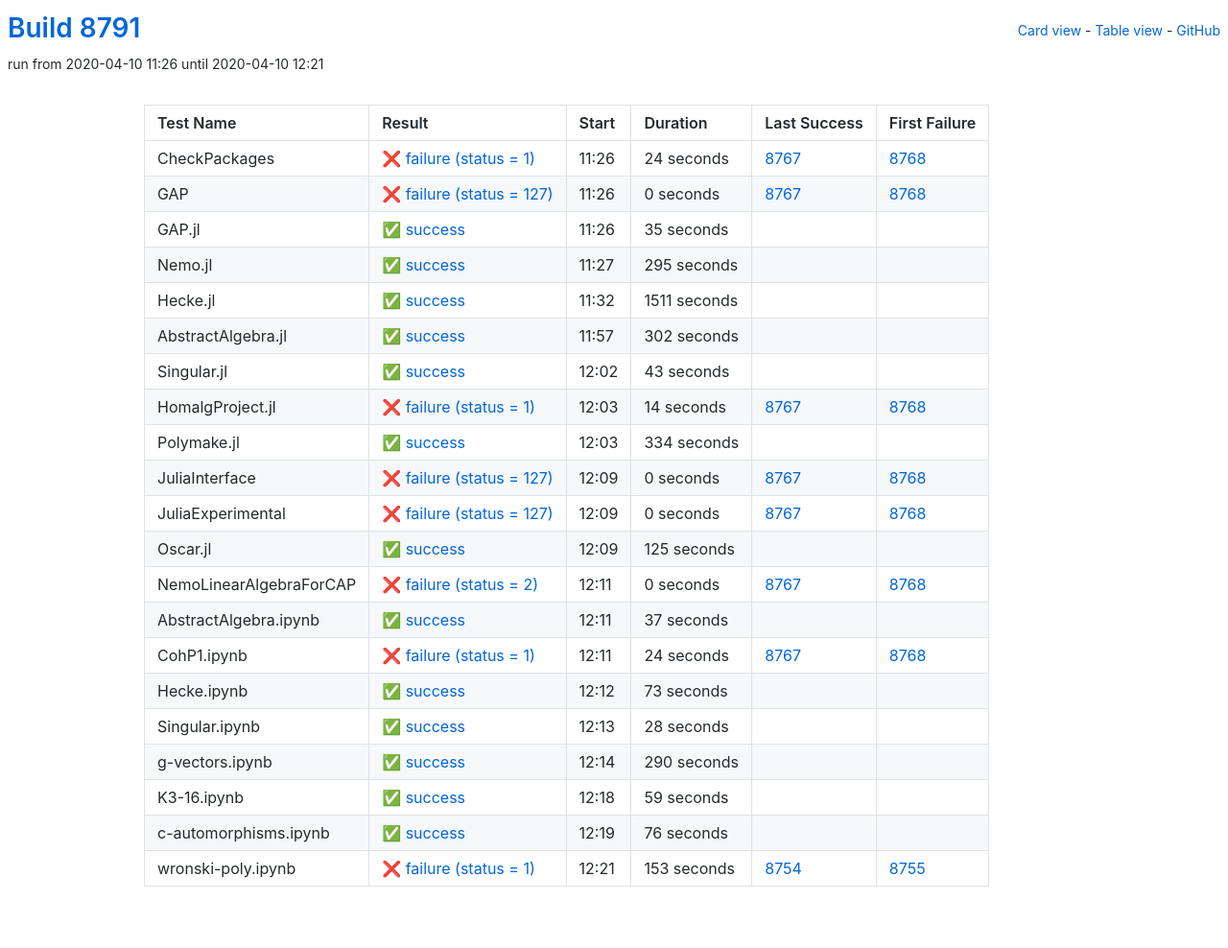
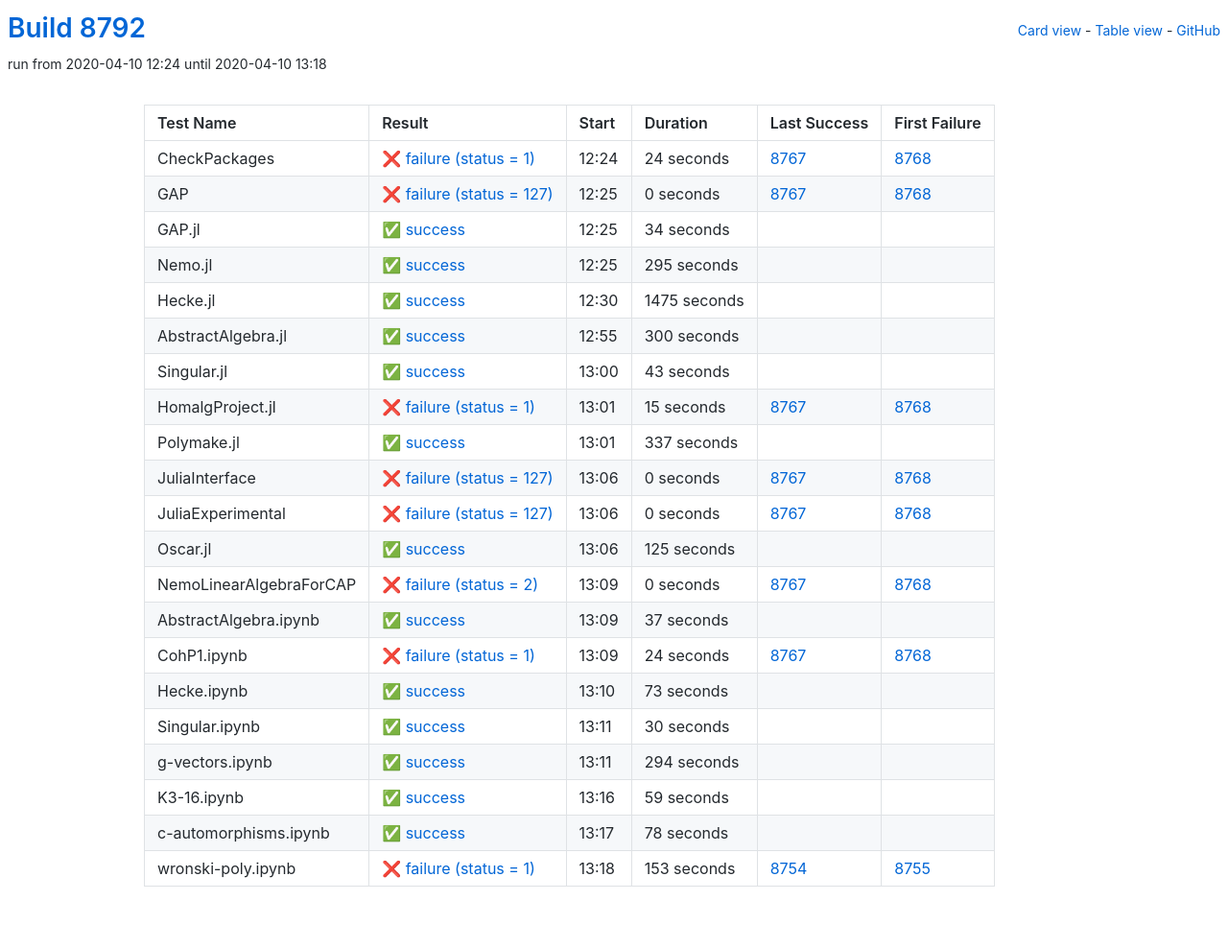
Before and after one commit to oscar-system/oscar-ci-status, a Jekyll site: the page built from table.html, in a window 1280 px wide. Shown: the whole page at 96% size. Built offline with Jekyll 4.4.1, drawn with Linux system fonts in a browser that asks for light colours.

Commit message:
Build 8792

```diff
--- a/_data/ci.yml
+++ b/_data/ci.yml
@@ -1,5 +1,5 @@
-build: 8791
-build_url: https://oscarci.mathematik.uni-kl.de/job/oscar/8791/
+build: 8792
+build_url: https://oscarci.mathematik.uni-kl.de/job/oscar/8792/
 job: oscar
 tests:
 - duration: 24
@@ -8,9 +8,9 @@
   first_failure_url: https://oscarci.mathematik.uni-kl.de/job/oscar/8768/
   last_success: 8767
   last_success_url: https://oscarci.mathematik.uni-kl.de/job/oscar/8767/
-  log: https://oscarci.mathematik.uni-kl.de/job/oscar/8791/artifact/logs/build-8791/CheckPackages.log
+  log: https://oscarci.mathematik.uni-kl.de/job/oscar/8792/artifact/logs/build-8792/CheckPackages.log
   name: CheckPackages
-  start: 2020-04-10 11:26
+  start: 2020-04-10 12:24
   status: failure
   success: false
 - duration: 0
@@ -19,20 +19,20 @@
   first_failure_url: https://oscarci.mathematik.uni-kl.de/job/oscar/8768/
   last_success: 8767
   last_success_url: https://oscarci.mathematik.uni-kl.de/job/oscar/8767/
-  log: https://oscarci.mathematik.uni-kl.de/job/oscar/8791/artifact/logs/build-8791/GAP.log
+  log: https://oscarci.mathematik.uni-kl.de/job/oscar/8792/artifact/logs/build-8792/GAP.log
   name: GAP
-  start: 2020-04-10 11:26
+  start: 2020-04-10 12:25
   status: failure
   success: false
-- duration: 35
+- duration: 34
   exitcode: 0
   first_failure: false
   first_failure_url: null
   last_success: false
   last_success_url: null
-  log: https://oscarci.mathematik.uni-kl.de/job/oscar/8791/artifact/logs/build-8791/GAP.jl.log
+  log: https://oscarci.mathematik.uni-kl.de/job/oscar/8792/artifact/logs/build-8792/GAP.jl.log
   name: GAP.jl
-  start: 2020-04-10 11:26
+  start: 2020-04-10 12:25
   status: success
   success: true
 - duration: 295
@@ -41,31 +41,31 @@
   first_failure_url: null
   last_success: false
   last_success_url: null
-  log: https://oscarci.mathematik.uni-kl.de/job/oscar/8791/artifact/logs/build-8791/Nemo.jl.log
+  log: https://oscarci.mathematik.uni-kl.de/job/oscar/8792/artifact/logs/build-8792/Nemo.jl.log
   name: Nemo.jl
-  start: 2020-04-10 11:27
+  start: 2020-04-10 12:25
   status: success
   success: true
-- duration: 1511
+- duration: 1475
   exitcode: 0
   first_failure: false
   first_failure_url: null
   last_success: false
   last_success_url: null
-  log: https://oscarci.mathematik.uni-kl.de/job/oscar/8791/artifact/logs/build-8791/Hecke.jl.log
+  log: https://oscarci.mathematik.uni-kl.de/job/oscar/8792/artifact/logs/build-8792/Hecke.jl.log
   name: Hecke.jl
-  start: 2020-04-10 11:32
+  start: 2020-04-10 12:30
   status: success
   success: true
-- duration: 302
+- duration: 300
   exitcode: 0
   first_failure: false
   first_failure_url: null
   last_success: false
   last_success_url: null
-  log: https://oscarci.mathematik.uni-kl.de/job/oscar/8791/artifact/logs/build-8791/AbstractAlgebra.jl.log
+  log: https://oscarci.mathematik.uni-kl.de/job/oscar/8792/artifact/logs/build-8792/AbstractAlgebra.jl.log
   name: AbstractAlgebra.jl
-  start: 2020-04-10 11:57
+  start: 2020-04-10 12:55
   status: success
   success: true
 - duration: 43
@@ -74,31 +74,31 @@
   first_failure_url: null
   last_success: false
   last_success_url: null
-  log: https://oscarci.mathematik.uni-kl.de/job/oscar/8791/artifact/logs/build-8791/Singular.jl.log
+  log: https://oscarci.mathematik.uni-kl.de/job/oscar/8792/artifact/logs/build-8792/Singular.jl.log
   name: Singular.jl
-  start: 2020-04-10 12:02
+  start: 2020-04-10 13:00
   status: success
   success: true
-- duration: 14
+- duration: 15
   exitcode: 1
   first_failure: 8768
   first_failure_url: https://oscarci.mathematik.uni-kl.de/job/oscar/8768/
   last_success: 8767
   last_success_url: https://oscarci.mathematik.uni-kl.de/job/oscar/8767/
-  log: https://oscarci.mathematik.uni-kl.de/job/oscar/8791/artifact/logs/build-8791/HomalgProject.jl.log
+  log: https://oscarci.mathematik.uni-kl.de/job/oscar/8792/artifact/logs/build-8792/HomalgProject.jl.log
   name: HomalgProject.jl
-  start: 2020-04-10 12:03
+  start: 2020-04-10 13:01
   status: failure
   success: false
-- duration: 334
+- duration: 337
   exitcode: 0
   first_failure: false
   first_failure_url: null
   last_success: false
   last_success_url: null
-  log: https://oscarci.mathematik.uni-kl.de/job/oscar/8791/artifact/logs/build-8791/Polymake.jl.log
+  log: https://oscarci.mathematik.uni-kl.de/job/oscar/8792/artifact/logs/build-8792/Polymake.jl.log
   name: Polymake.jl
-  start: 2020-04-10 12:03
+  start: 2020-04-10 13:01
   status: success
   success: true
 - duration: 0
@@ -107,9 +107,9 @@
   first_failure_url: https://oscarci.mathematik.uni-kl.de/job/oscar/8768/
   last_success: 8767
   last_success_url: https://oscarci.mathematik.uni-kl.de/job/oscar/8767/
-  log: https://oscarci.mathematik.uni-kl.de/job/oscar/8791/artifact/logs/build-8791/JuliaInterface.log
+  log: https://oscarci.mathematik.uni-kl.de/job/oscar/8792/artifact/logs/build-8792/JuliaInterface.log
   name: JuliaInterface
-  start: 2020-04-10 12:09
+  start: 2020-04-10 13:06
   status: failure
   success: false
 - duration: 0
@@ -118,9 +118,9 @@
   first_failure_url: https://oscarci.mathematik.uni-kl.de/job/oscar/8768/
   last_success: 8767
   last_success_url: https://oscarci.mathematik.uni-kl.de/job/oscar/8767/
-  log: https://oscarci.mathematik.uni-kl.de/job/oscar/8791/artifact/logs/build-8791/JuliaExperimental.log
+  log: https://oscarci.mathematik.uni-kl.de/job/oscar/8792/artifact/logs/build-8792/JuliaExperimental.log
   name: JuliaExperimental
-  start: 2020-04-10 12:09
+  start: 2020-04-10 13:06
   status: failure
   success: false
 - duration: 125
@@ -129,9 +129,9 @@
   first_failure_url: null
   last_success: false
   last_success_url: null
-  log: https://oscarci.mathematik.uni-kl.de/job/oscar/8791/artifact/logs/build-8791/Oscar.jl.log
+  log: https://oscarci.mathematik.uni-kl.de/job/oscar/8792/artifact/logs/build-8792/Oscar.jl.log
   name: Oscar.jl
-  start: 2020-04-10 12:09
+  start: 2020-04-10 13:06
   status: success
   success: true
 - duration: 0
@@ -140,9 +140,9 @@
   first_failure_url: https://oscarci.mathematik.uni-kl.de/job/oscar/8768/
   last_success: 8767
   last_success_url: https://oscarci.mathematik.uni-kl.de/job/oscar/8767/
-  log: https://oscarci.mathematik.uni-kl.de/job/oscar/8791/artifact/logs/build-8791/NemoLinearAlgebraForCAP.log
+  log: https://oscarci.mathematik.uni-kl.de/job/oscar/8792/artifact/logs/build-8792/NemoLinearAlgebraForCAP.log
   name: NemoLinearAlgebraForCAP
-  start: 2020-04-10 12:11
+  start: 2020-04-10 13:09
   status: failure
   success: false
 - duration: 37
@@ -151,9 +151,9 @@
   first_failure_url: null
   last_success: false
   last_success_url: null
-  log: https://oscarci.mathematik.uni-kl.de/job/oscar/8791/artifact/logs/build-8791/AbstractAlgebra.ipynb.log
+  log: https://oscarci.mathematik.uni-kl.de/job/oscar/8792/artifact/logs/build-8792/AbstractAlgebra.ipynb.log
   name: AbstractAlgebra.ipynb
-  start: 2020-04-10 12:11
+  start: 2020-04-10 13:09
   status: success
   success: true
 - duration: 24
@@ -162,9 +162,9 @@
   first_failure_url: https://oscarci.mathematik.uni-kl.de/job/oscar/8768/
   last_success: 8767
   last_success_url: https://oscarci.mathematik.uni-kl.de/job/oscar/8767/
-  log: https://oscarci.mathematik.uni-kl.de/job/oscar/8791/artifact/logs/build-8791/CohP1.ipynb.log
+  log: https://oscarci.mathematik.uni-kl.de/job/oscar/8792/artifact/logs/build-8792/CohP1.ipynb.log
   name: CohP1.ipynb
-  start: 2020-04-10 12:11
+  start: 2020-04-10 13:09
   status: failure
   success: false
 - duration: 73
@@ -173,31 +173,31 @@
   first_failure_url: null
   last_success: false
   last_success_url: null
-  log: https://oscarci.mathematik.uni-kl.de/job/oscar/8791/artifact/logs/build-8791/Hecke.ipynb.log
+  log: https://oscarci.mathematik.uni-kl.de/job/oscar/8792/artifact/logs/build-8792/Hecke.ipynb.log
   name: Hecke.ipynb
-  start: 2020-04-10 12:12
+  start: 2020-04-10 13:10
   status: success
   success: true
-- duration: 28
+- duration: 30
   exitcode: 0
   first_failure: false
   first_failure_url: null
   last_success: false
   last_success_url: null
-  log: https://oscarci.mathematik.uni-kl.de/job/oscar/8791/artifact/logs/build-8791/Singular.ipynb.log
+  log: https://oscarci.mathematik.uni-kl.de/job/oscar/8792/artifact/logs/build-8792/Singular.ipynb.log
   name: Singular.ipynb
-  start: 2020-04-10 12:13
+  start: 2020-04-10 13:11
   status: success
   success: true
-- duration: 290
+- duration: 294
   exitcode: 0
   first_failure: false
   first_failure_url: null
   last_success: false
   last_success_url: null
-  log: https://oscarci.mathematik.uni-kl.de/job/oscar/8791/artifact/logs/build-8791/g-vectors.ipynb.log
+  log: https://oscarci.mathematik.uni-kl.de/job/oscar/8792/artifact/logs/build-8792/g-vectors.ipynb.log
   name: g-vectors.ipynb
-  start: 2020-04-10 12:14
+  start: 2020-04-10 13:11
   status: success
   success: true
 - duration: 59
@@ -206,20 +206,20 @@
   first_failure_url: null
   last_success: false
   last_success_url: null
-  log: https://oscarci.mathematik.uni-kl.de/job/oscar/8791/artifact/logs/build-8791/K3-16.ipynb.log
+  log: https://oscarci.mathematik.uni-kl.de/job/oscar/8792/artifact/logs/build-8792/K3-16.ipynb.log
   name: K3-16.ipynb
-  start: 2020-04-10 12:18
+  start: 2020-04-10 13:16
   status: success
   success: true
-- duration: 76
+- duration: 78
   exitcode: 0
   first_failure: false
   first_failure_url: null
   last_success: false
   last_success_url: null
-  log: https://oscarci.mathematik.uni-kl.de/job/oscar/8791/artifact/logs/build-8791/c-automorphisms.ipynb.log
+  log: https://oscarci.mathematik.uni-kl.de/job/oscar/8792/artifact/logs/build-8792/c-automorphisms.ipynb.log
   name: c-automorphisms.ipynb
-  start: 2020-04-10 12:19
+  start: 2020-04-10 13:17
   status: success
   success: true
 - duration: 153
@@ -228,8 +228,8 @@
   first_failure_url: https://oscarci.mathematik.uni-kl.de/job/oscar/8755/
   last_success: 8754
   last_success_url: https://oscarci.mathematik.uni-kl.de/job/oscar/8754/
-  log: https://oscarci.mathematik.uni-kl.de/job/oscar/8791/artifact/logs/build-8791/wronski-poly.ipynb.log
+  log: https://oscarci.mathematik.uni-kl.de/job/oscar/8792/artifact/logs/build-8792/wronski-poly.ipynb.log
   name: wronski-poly.ipynb
-  start: 2020-04-10 12:21
+  start: 2020-04-10 13:18
   status: failure
   success: false
```
Also changed, not shown: README.md.
